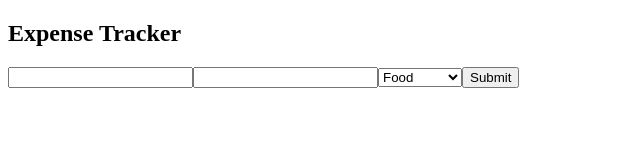
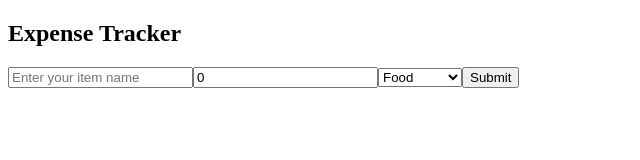
Before and after one commit to rahulrameshm0/React-Projects, a React (Vite) app in the folder budget-tracker/: page / in a window 1280 px wide. Shown: the top 160 px of the page, without its empty margins (0-640 px from the left). Built offline with nearby package versions, Linux system fonts and the light colour scheme.

Commit message:
code udpated

```diff
--- a/budget-tracker/src/ExpenseForm.jsx
+++ b/budget-tracker/src/ExpenseForm.jsx
@@ -17,25 +17,49 @@ export const ExpenseForm = () => {
   const handleCategory = (event) => {
     setCategory(event.target.value);
   };
-  console.log(`Name: ${name}, Amount: ${amount}, Category: ${category}`)
 
+  const handleSubmit = (event) => {
+    event.preventDefault();
+
+    const expense = {
+        name:name,
+        amount:amount,
+        category:category
+    };
+
+    console.log(expense)
+  };
+
+//   console.log(`Name: ${name}, Amount: ${amount}, Category: ${category}`);
   return (
     <div>
       <form action="">
-        <input type="text" name="name" id="name" onChange={handleNameChange} />
         <input
-          type="number"
+          type="text"
+          name="name"
+          id="name"
+          onChange={handleNameChange}
+          value={name}
+          placeholder="Enter your item name"
+        />
+        <input
+          type="text"
           name="amount"
           id="amount"
+          value={amount}
           onChange={handleAmountChange}
+          placeholder="Enter the amount"
         />
-        <select name="" id="" onChange={handleCategory}>
+        <select name="" id="" onChange={handleCategory} value={category}>
           <option value="Food">Food</option>
           <option value="Books">Books</option>
           <option value="Vegitables">Vegitables</option>
         </select>
-        <button className="add-btn">Submit</button>
+        <button className="add-btn" onClick={handleSubmit}>
+          Submit
+        </button>
       </form>
+
     </div>
   );
 };
```
Also changed, not shown: budget-tracker/src/App.jsx (+6 -6 lines), budget-tracker/src/BudgetTracker.jsx (line endings or trailing spaces).
